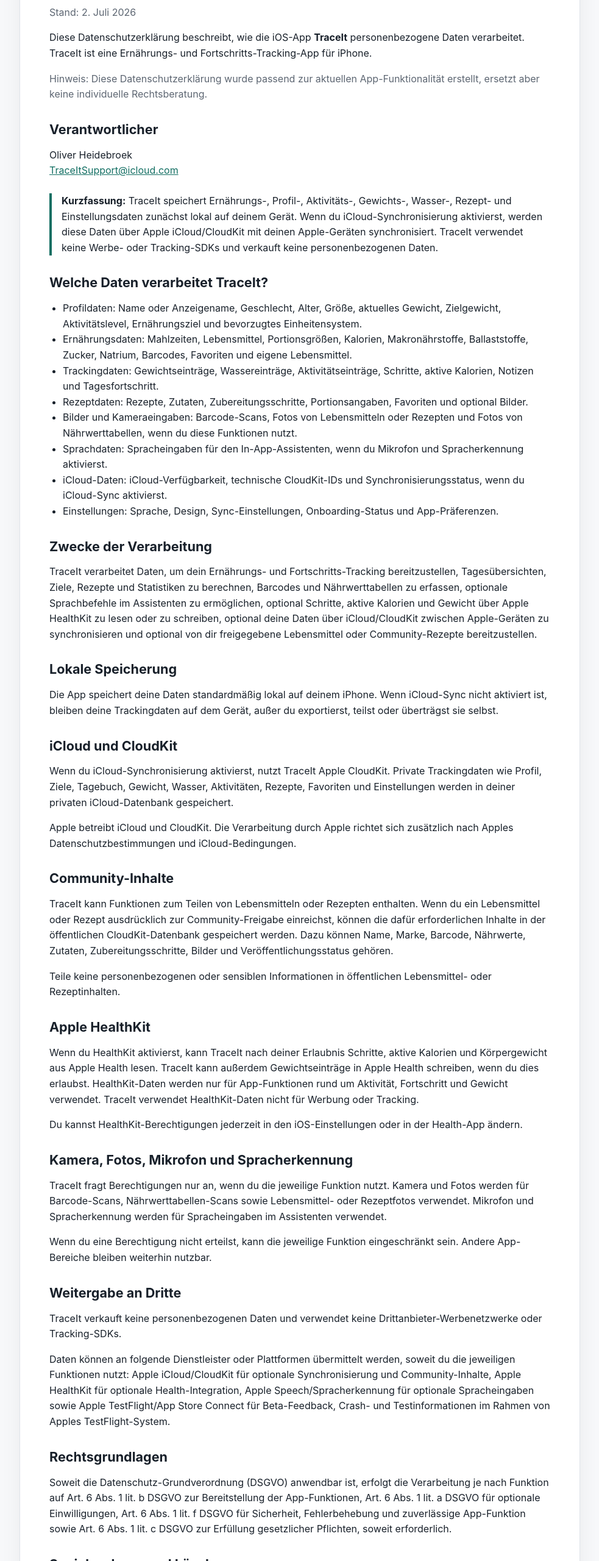
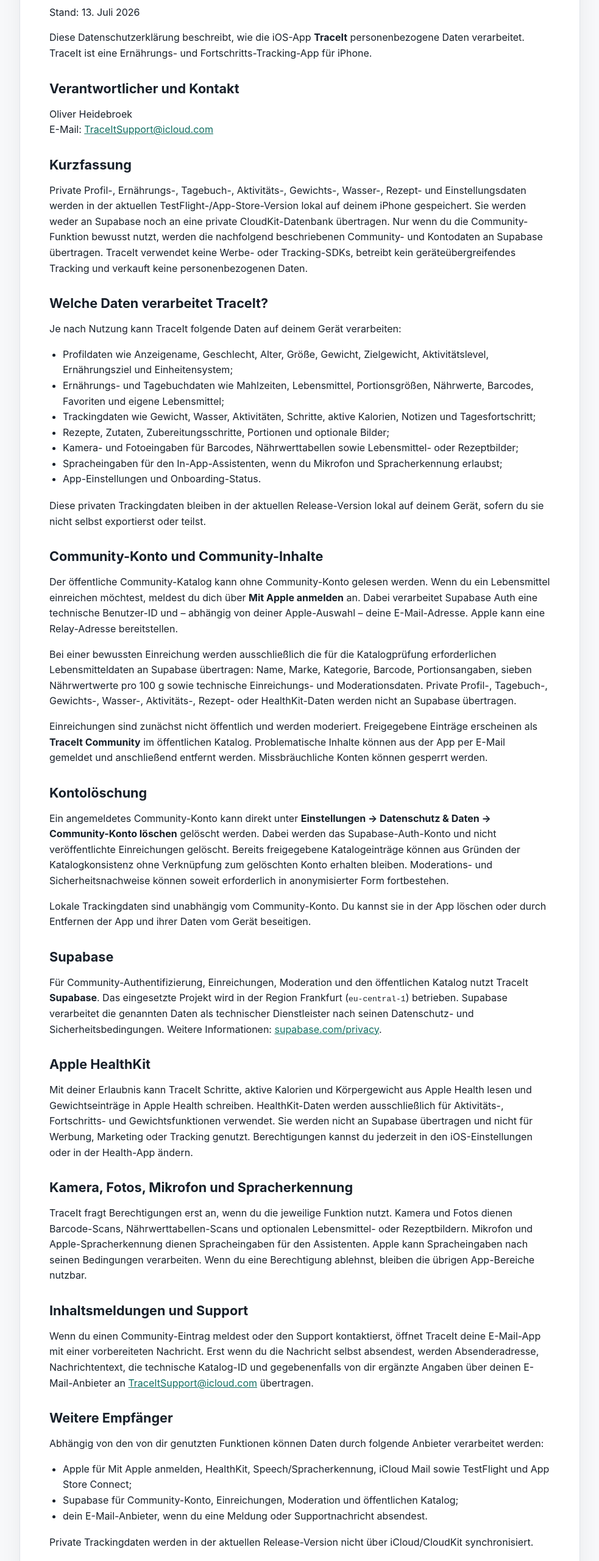
Before and after one commit to TurtlexCode/traceit-privacy, a plain HTML site: page index.html in a window 1280 px wide. Shown: the part 220-2780 px from the top of the page at 61% size, without its empty margins (148-1131 px from the left). Drawn offline with Linux system fonts and the light colour scheme.

Commit message:
docs: align privacy policy with TestFlight release

```diff
--- a/index.html
+++ b/index.html
@@ -102,124 +102,96 @@
   <main>
     <article>
 <h1>Datenschutzerklärung für TraceIt</h1>
-      <p class="meta">Stand: 2. Juli 2026</p>
+<p>Stand: 13. Juli 2026</p>
 <p>Diese Datenschutzerklärung beschreibt, wie die iOS-App <strong>TraceIt</strong> personenbezogene Daten verarbeitet. TraceIt ist eine Ernährungs- und Fortschritts-Tracking-App für iPhone.</p>
-      <p class="note">Hinweis: Diese Datenschutzerklärung wurde passend zur aktuellen App-Funktionalität erstellt, ersetzt aber keine individuelle Rechtsberatung.</p>
-
-      <h2>Verantwortlicher</h2>
-      <p>Oliver Heidebroek<br><a href="mailto:TraceItSupport@icloud.com">TraceItSupport@icloud.com</a></p>
-
-      <div class="summary">
-        <p><strong>Kurzfassung:</strong> TraceIt speichert Ernährungs-, Profil-, Aktivitäts-, Gewichts-, Wasser-, Rezept- und Einstellungsdaten zunächst lokal auf deinem Gerät. Wenn du iCloud-Synchronisierung aktivierst, werden diese Daten über Apple iCloud/CloudKit mit deinen Apple-Geräten synchronisiert. TraceIt verwendet keine Werbe- oder Tracking-SDKs und verkauft keine personenbezogenen Daten.</p>
-      </div>
-
+<h2>Verantwortlicher und Kontakt</h2>
+<p>Oliver Heidebroek<br />
+E-Mail: <a href="mailto:TraceItSupport@icloud.com">TraceItSupport@icloud.com</a></p>
+<h2>Kurzfassung</h2>
+<p>Private Profil-, Ernährungs-, Tagebuch-, Aktivitäts-, Gewichts-, Wasser-, Rezept- und Einstellungsdaten werden in der aktuellen TestFlight-/App-Store-Version lokal auf deinem iPhone gespeichert. Sie werden weder an Supabase noch an eine private CloudKit-Datenbank übertragen. Nur wenn du die Community-Funktion bewusst nutzt, werden die nachfolgend beschriebenen Community- und Kontodaten an Supabase übertragen. TraceIt verwendet keine Werbe- oder Tracking-SDKs, betreibt kein geräteübergreifendes Tracking und verkauft keine personenbezogenen Daten.</p>
 <h2>Welche Daten verarbeitet TraceIt?</h2>
+<p>Je nach Nutzung kann TraceIt folgende Daten auf deinem Gerät verarbeiten:</p>
 <ul>
-        <li>Profildaten: Name oder Anzeigename, Geschlecht, Alter, Größe, aktuelles Gewicht, Zielgewicht, Aktivitätslevel, Ernährungsziel und bevorzugtes Einheitensystem.</li>
-        <li>Ernährungsdaten: Mahlzeiten, Lebensmittel, Portionsgrößen, Kalorien, Makronährstoffe, Ballaststoffe, Zucker, Natrium, Barcodes, Favoriten und eigene Lebensmittel.</li>
-        <li>Trackingdaten: Gewichtseinträge, Wassereinträge, Aktivitätseinträge, Schritte, aktive Kalorien, Notizen und Tagesfortschritt.</li>
-        <li>Rezeptdaten: Rezepte, Zutaten, Zubereitungsschritte, Portionsangaben, Favoriten und optional Bilder.</li>
-        <li>Bilder und Kameraeingaben: Barcode-Scans, Fotos von Lebensmitteln oder Rezepten und Fotos von Nährwerttabellen, wenn du diese Funktionen nutzt.</li>
-        <li>Sprachdaten: Spracheingaben für den In-App-Assistenten, wenn du Mikrofon und Spracherkennung aktivierst.</li>
-        <li>iCloud-Daten: iCloud-Verfügbarkeit, technische CloudKit-IDs und Synchronisierungsstatus, wenn du iCloud-Sync aktivierst.</li>
-        <li>Einstellungen: Sprache, Design, Sync-Einstellungen, Onboarding-Status und App-Präferenzen.</li>
+<li>Profildaten wie Anzeigename, Geschlecht, Alter, Größe, Gewicht, Zielgewicht, Aktivitätslevel, Ernährungsziel und Einheitensystem;</li>
+<li>Ernährungs- und Tagebuchdaten wie Mahlzeiten, Lebensmittel, Portionsgrößen, Nährwerte, Barcodes, Favoriten und eigene Lebensmittel;</li>
+<li>Trackingdaten wie Gewicht, Wasser, Aktivitäten, Schritte, aktive Kalorien, Notizen und Tagesfortschritt;</li>
+<li>Rezepte, Zutaten, Zubereitungsschritte, Portionen und optionale Bilder;</li>
+<li>Kamera- und Fotoeingaben für Barcodes, Nährwerttabellen sowie Lebensmittel- oder Rezeptbilder;</li>
+<li>Spracheingaben für den In-App-Assistenten, wenn du Mikrofon und Spracherkennung erlaubst;</li>
+<li>App-Einstellungen und Onboarding-Status.</li>
 </ul>
-
-      <h2>Zwecke der Verarbeitung</h2>
-      <p>TraceIt verarbeitet Daten, um dein Ernährungs- und Fortschritts-Tracking bereitzustellen, Tagesübersichten, Ziele, Rezepte und Statistiken zu berechnen, Barcodes und Nährwerttabellen zu erfassen, optionale Sprachbefehle im Assistenten zu ermöglichen, optional Schritte, aktive Kalorien und Gewicht über Apple HealthKit zu lesen oder zu schreiben, optional deine Daten über iCloud/CloudKit zwischen Apple-Geräten zu synchronisieren und optional von dir freigegebene Lebensmittel oder Community-Rezepte bereitzustellen.</p>
-
-      <h2>Lokale Speicherung</h2>
-      <p>Die App speichert deine Daten standardmäßig lokal auf deinem iPhone. Wenn iCloud-Sync nicht aktiviert ist, bleiben deine Trackingdaten auf dem Gerät, außer du exportierst, teilst oder überträgst sie selbst.</p>
-
-      <h2>iCloud und CloudKit</h2>
-      <p>Wenn du iCloud-Synchronisierung aktivierst, nutzt TraceIt Apple CloudKit. Private Trackingdaten wie Profil, Ziele, Tagebuch, Gewicht, Wasser, Aktivitäten, Rezepte, Favoriten und Einstellungen werden in deiner privaten iCloud-Datenbank gespeichert.</p>
-      <p>Apple betreibt iCloud und CloudKit. Die Verarbeitung durch Apple richtet sich zusätzlich nach Apples Datenschutzbestimmungen und iCloud-Bedingungen.</p>
-
-      <h2>Community-Inhalte</h2>
-      <p>TraceIt kann Funktionen zum Teilen von Lebensmitteln oder Rezepten enthalten. Wenn du ein Lebensmittel oder Rezept ausdrücklich zur Community-Freigabe einreichst, können die dafür erforderlichen Inhalte in der öffentlichen CloudKit-Datenbank gespeichert werden. Dazu können Name, Marke, Barcode, Nährwerte, Zutaten, Zubereitungsschritte, Bilder und Veröffentlichungsstatus gehören.</p>
-      <p>Teile keine personenbezogenen oder sensiblen Informationen in öffentlichen Lebensmittel- oder Rezeptinhalten.</p>
-
+<p>Diese privaten Trackingdaten bleiben in der aktuellen Release-Version lokal auf deinem Gerät, sofern du sie nicht selbst exportierst oder teilst.</p>
+<h2>Community-Konto und Community-Inhalte</h2>
+<p>Der öffentliche Community-Katalog kann ohne Community-Konto gelesen werden. Wenn du ein Lebensmittel einreichen möchtest, meldest du dich über <strong>Mit Apple anmelden</strong> an. Dabei verarbeitet Supabase Auth eine technische Benutzer-ID und – abhängig von deiner Apple-Auswahl – deine E-Mail-Adresse. Apple kann eine Relay-Adresse bereitstellen.</p>
+<p>Bei einer bewussten Einreichung werden ausschließlich die für die Katalogprüfung erforderlichen Lebensmitteldaten an Supabase übertragen: Name, Marke, Kategorie, Barcode, Portionsangaben, sieben Nährwertwerte pro 100 g sowie technische Einreichungs- und Moderationsdaten. Private Profil-, Tagebuch-, Gewichts-, Wasser-, Aktivitäts-, Rezept- oder HealthKit-Daten werden nicht an Supabase übertragen.</p>
+<p>Einreichungen sind zunächst nicht öffentlich und werden moderiert. Freigegebene Einträge erscheinen als <strong>TraceIt Community</strong> im öffentlichen Katalog. Problematische Inhalte können aus der App per E-Mail gemeldet und anschließend entfernt werden. Missbräuchliche Konten können gesperrt werden.</p>
+<h2>Kontolöschung</h2>
+<p>Ein angemeldetes Community-Konto kann direkt unter <strong>Einstellungen → Datenschutz &amp; Daten → Community-Konto löschen</strong> gelöscht werden. Dabei werden das Supabase-Auth-Konto und nicht veröffentlichte Einreichungen gelöscht. Bereits freigegebene Katalogeinträge können aus Gründen der Katalogkonsistenz ohne Verknüpfung zum gelöschten Konto erhalten bleiben. Moderations- und Sicherheitsnachweise können soweit erforderlich in anonymisierter Form fortbestehen.</p>
+<p>Lokale Trackingdaten sind unabhängig vom Community-Konto. Du kannst sie in der App löschen oder durch Entfernen der App und ihrer Daten vom Gerät beseitigen.</p>
+<h2>Supabase</h2>
+<p>Für Community-Authentifizierung, Einreichungen, Moderation und den öffentlichen Katalog nutzt TraceIt <strong>Supabase</strong>. Das eingesetzte Projekt wird in der Region Frankfurt (<code>eu-central-1</code>) betrieben. Supabase verarbeitet die genannten Daten als technischer Dienstleister nach seinen Datenschutz- und Sicherheitsbedingungen. Weitere Informationen: <a href="https://supabase.com/privacy">supabase.com/privacy</a>.</p>
 <h2>Apple HealthKit</h2>
-      <p>Wenn du HealthKit aktivierst, kann TraceIt nach deiner Erlaubnis Schritte, aktive Kalorien und Körpergewicht aus Apple Health lesen. TraceIt kann außerdem Gewichtseinträge in Apple Health schreiben, wenn du dies erlaubst. HealthKit-Daten werden nur für App-Funktionen rund um Aktivität, Fortschritt und Gewicht verwendet. TraceIt verwendet HealthKit-Daten nicht für Werbung oder Tracking.</p>
-      <p>Du kannst HealthKit-Berechtigungen jederzeit in den iOS-Einstellungen oder in der Health-App ändern.</p>
-
+<p>Mit deiner Erlaubnis kann TraceIt Schritte, aktive Kalorien und Körpergewicht aus Apple Health lesen und Gewichtseinträge in Apple Health schreiben. HealthKit-Daten werden ausschließlich für Aktivitäts-, Fortschritts- und Gewichtsfunktionen verwendet. Sie werden nicht an Supabase übertragen und nicht für Werbung, Marketing oder Tracking genutzt. Berechtigungen kannst du jederzeit in den iOS-Einstellungen oder in der Health-App ändern.</p>
 <h2>Kamera, Fotos, Mikrofon und Spracherkennung</h2>
-      <p>TraceIt fragt Berechtigungen nur an, wenn du die jeweilige Funktion nutzt. Kamera und Fotos werden für Barcode-Scans, Nährwerttabellen-Scans sowie Lebensmittel- oder Rezeptfotos verwendet. Mikrofon und Spracherkennung werden für Spracheingaben im Assistenten verwendet.</p>
-      <p>Wenn du eine Berechtigung nicht erteilst, kann die jeweilige Funktion eingeschränkt sein. Andere App-Bereiche bleiben weiterhin nutzbar.</p>
-
-      <h2>Weitergabe an Dritte</h2>
-      <p>TraceIt verkauft keine personenbezogenen Daten und verwendet keine Drittanbieter-Werbenetzwerke oder Tracking-SDKs.</p>
-      <p>Daten können an folgende Dienstleister oder Plattformen übermittelt werden, soweit du die jeweiligen Funktionen nutzt: Apple iCloud/CloudKit für optionale Synchronisierung und Community-Inhalte, Apple HealthKit für optionale Health-Integration, Apple Speech/Spracherkennung für optionale Spracheingaben sowie Apple TestFlight/App Store Connect für Beta-Feedback, Crash- und Testinformationen im Rahmen von Apples TestFlight-System.</p>
-
+<p>TraceIt fragt Berechtigungen erst an, wenn du die jeweilige Funktion nutzt. Kamera und Fotos dienen Barcode-Scans, Nährwerttabellen-Scans und optionalen Lebensmittel- oder Rezeptbildern. Mikrofon und Apple-Spracherkennung dienen Spracheingaben für den Assistenten. Apple kann Spracheingaben nach seinen Bedingungen verarbeiten. Wenn du eine Berechtigung ablehnst, bleiben die übrigen App-Bereiche nutzbar.</p>
+<h2>Inhaltsmeldungen und Support</h2>
+<p>Wenn du einen Community-Eintrag meldest oder den Support kontaktierst, öffnet TraceIt deine E-Mail-App mit einer vorbereiteten Nachricht. Erst wenn du die Nachricht selbst absendest, werden Absenderadresse, Nachrichtentext, die technische Katalog-ID und gegebenenfalls von dir ergänzte Angaben über deinen E-Mail-Anbieter an <a href="mailto:TraceItSupport@icloud.com">TraceItSupport@icloud.com</a> übertragen.</p>
+<h2>Weitere Empfänger</h2>
+<p>Abhängig von den von dir genutzten Funktionen können Daten durch folgende Anbieter verarbeitet werden:</p>
+<ul>
+<li>Apple für Mit Apple anmelden, HealthKit, Speech/Spracherkennung, iCloud Mail sowie TestFlight und App Store Connect;</li>
+<li>Supabase für Community-Konto, Einreichungen, Moderation und öffentlichen Katalog;</li>
+<li>dein E-Mail-Anbieter, wenn du eine Meldung oder Supportnachricht absendest.</li>
+</ul>
+<p>Private Trackingdaten werden in der aktuellen Release-Version nicht über iCloud/CloudKit synchronisiert.</p>
 <h2>Rechtsgrundlagen</h2>
-      <p>Soweit die Datenschutz-Grundverordnung (DSGVO) anwendbar ist, erfolgt die Verarbeitung je nach Funktion auf Art. 6 Abs. 1 lit. b DSGVO zur Bereitstellung der App-Funktionen, Art. 6 Abs. 1 lit. a DSGVO für optionale Einwilligungen, Art. 6 Abs. 1 lit. f DSGVO für Sicherheit, Fehlerbehebung und zuverlässige App-Funktion sowie Art. 6 Abs. 1 lit. c DSGVO zur Erfüllung gesetzlicher Pflichten, soweit erforderlich.</p>
-
-      <h2>Speicherdauer und Löschung</h2>
-      <p>Lokale Daten bleiben gespeichert, bis du sie in der App löschst, die App zurücksetzt oder die App vom Gerät entfernst.</p>
-      <p>iCloud-Daten bleiben gespeichert, solange iCloud-Sync aktiv ist oder bis du sie in der App oder über iCloud-Funktionen löschst. Öffentliche Community-Inhalte können sichtbar bleiben, bis sie gelöscht, entfernt oder moderiert werden.</p>
-
+<p>Soweit die DSGVO anwendbar ist, erfolgt die Verarbeitung insbesondere zur Bereitstellung gewünschter App- und Community-Funktionen (Art. 6 Abs. 1 lit. b DSGVO), aufgrund deiner Einwilligung bei optionalen Berechtigungen (Art. 6 Abs. 1 lit. a DSGVO), aufgrund berechtigter Interessen an Sicherheit, Moderation, Missbrauchsverhinderung und zuverlässigem Betrieb (Art. 6 Abs. 1 lit. f DSGVO) sowie zur Erfüllung gesetzlicher Pflichten (Art. 6 Abs. 1 lit. c DSGVO).</p>
+<h2>Speicherdauer</h2>
+<p>Lokale Daten bleiben gespeichert, bis du sie in der App löschst, die App zurücksetzt oder App und Daten vom Gerät entfernst. Community-Kontodaten und nicht veröffentlichte Einreichungen werden bei der In-App-Kontolöschung gelöscht. Freigegebene, vom Konto getrennte Katalogdaten bleiben bis zur Entfernung oder Moderation verfügbar. Support-E-Mails und notwendige Moderationsnachweise werden nur so lange gespeichert, wie sie für Bearbeitung, Sicherheit oder gesetzliche Pflichten erforderlich sind.</p>
 <h2>Deine Rechte</h2>
-      <p>Soweit anwendbar, hast du das Recht auf Auskunft, Berichtigung, Löschung, Einschränkung der Verarbeitung, Datenübertragbarkeit, Widerspruch, Widerruf erteilter Einwilligungen mit Wirkung für die Zukunft und Beschwerde bei einer Datenschutzaufsichtsbehörde.</p>
-      <p>Zur Ausübung deiner Rechte kontaktiere uns unter: <a href="mailto:TraceItSupport@icloud.com">TraceItSupport@icloud.com</a></p>
-
+<p>Soweit anwendbar, hast du insbesondere Rechte auf Auskunft, Berichtigung, Löschung, Einschränkung, Datenübertragbarkeit, Widerspruch, Widerruf einer Einwilligung für die Zukunft und Beschwerde bei einer Datenschutzaufsichtsbehörde. Kontaktiere dafür <a href="mailto:TraceItSupport@icloud.com">TraceItSupport@icloud.com</a>.</p>
 <h2>Kinder</h2>
-      <p>TraceIt richtet sich nicht gezielt an Kinder. Wenn du glaubst, dass ein Kind personenbezogene Daten ohne erforderliche Zustimmung bereitgestellt hat, kontaktiere uns bitte.</p>
-
+<p>TraceIt richtet sich nicht gezielt an Kinder. Wenn du glaubst, dass ein Kind ohne erforderliche Zustimmung personenbezogene Daten bereitgestellt hat, kontaktiere uns bitte.</p>
 <h2>Änderungen</h2>
-      <p>Diese Datenschutzerklärung kann aktualisiert werden, wenn sich Funktionen, Datenverarbeitung oder rechtliche Anforderungen ändern. Die aktuelle Version wird auf dieser Seite veröffentlicht.</p>
-
-      <hr class="divider">
-
+<p>Diese Datenschutzerklärung kann bei Änderungen der App, der Datenverarbeitung oder rechtlicher Anforderungen aktualisiert werden. Die aktuelle Version wird unter dieser URL veröffentlicht.</p>
+<hr />
 <h1>Privacy Policy for TraceIt</h1>
-      <p class="meta">Last updated: July 2, 2026</p>
+<p>Last updated: July 13, 2026</p>
 <p>This Privacy Policy explains how the iOS app <strong>TraceIt</strong> processes personal data. TraceIt is a nutrition and progress tracking app for iPhone.</p>
-      <p class="note">This policy is based on the current app functionality and is not a substitute for individual legal advice.</p>
-
-      <h2>Controller</h2>
-      <p>Oliver Heidebroek<br><a href="mailto:TraceItSupport@icloud.com">TraceItSupport@icloud.com</a></p>
-
+<h2>Controller and Contact</h2>
+<p>Oliver Heidebroek<br />
+Email: <a href="mailto:TraceItSupport@icloud.com">TraceItSupport@icloud.com</a></p>
 <h2>Summary</h2>
-      <p>TraceIt stores nutrition, profile, activity, weight, water, recipe, and settings data locally on your device by default. If you enable iCloud sync, this data is synchronized across your Apple devices using Apple iCloud/CloudKit. TraceIt does not use advertising or tracking SDKs and does not sell personal data.</p>
-
-      <h2>Data Processed</h2>
-      <p>Depending on your use of the app, TraceIt may process profile data, nutrition data, tracking data, recipe data, camera and photo inputs, speech input, iCloud availability and sync status, and app settings.</p>
-
-      <h2>Purposes</h2>
-      <p>TraceIt processes data to provide nutrition tracking, progress tracking, recipes, statistics, barcode and nutrition label scanning, optional speech commands, optional Apple Health integration, optional iCloud sync, and optional community food or recipe sharing.</p>
-
-      <h2>Local Storage</h2>
-      <p>By default, your data is stored locally on your iPhone. If iCloud sync is not enabled, your tracking data remains on the device unless you export, share, or transfer it yourself.</p>
-
-      <h2>iCloud and CloudKit</h2>
-      <p>If you enable iCloud sync, TraceIt uses Apple CloudKit. Private tracking data such as profile, goals, diary, weight, water, activities, recipes, favorites, and settings are stored in your private iCloud database. Apple's privacy policy and iCloud terms also apply.</p>
-
-      <h2>Community Content</h2>
-      <p>If you explicitly submit a food or recipe for community sharing, the required content may be stored in the public CloudKit database. Do not include personal or sensitive information in public food or recipe content.</p>
-
+<p>In the current TestFlight/App Store release, private profile, nutrition, diary, activity, weight, water, recipe, and settings data is stored locally on your iPhone. It is not uploaded to Supabase or to a private CloudKit database. Only when you intentionally use Community features is the Community and account data described below transferred to Supabase. TraceIt does not use advertising or tracking SDKs, does not track users across apps or websites, and does not sell personal data.</p>
+<h2>Data Processed on Your Device</h2>
+<p>Depending on your use, TraceIt may process profile data, nutrition and diary data, tracking entries, recipes, optional images, camera input, speech input, app settings, and onboarding status on your device. This private tracking data remains local in the current release unless you choose to export or share it yourself.</p>
+<h2>Community Account and Content</h2>
+<p>You may read the public Community catalog without a Community account. To submit a food, you sign in with <strong>Sign in with Apple</strong>. Supabase Auth then processes a technical user identifier and, depending on your Apple choice, your email address. Apple may provide a private relay address.</p>
+<p>An intentional submission sends only the food data needed for catalog review to Supabase: name, brand, category, barcode, serving information, seven nutrition values per 100 g, and technical submission and moderation metadata. Private profile, diary, weight, water, activity, recipe, or HealthKit data is not sent to Supabase.</p>
+<p>Submissions are not public until moderated. Approved items appear as <strong>TraceIt Community</strong> in the public catalog. Users can report problematic content by email from the app, moderators can remove content, and abusive accounts can be blocked.</p>
+<h2>Account Deletion</h2>
+<p>A signed-in Community account can be deleted directly under <strong>Settings → Privacy &amp; Data → Delete Community Account</strong>. This deletes the Supabase Auth account and unpublished submissions. Approved catalog entries may remain without any link to the deleted account to preserve catalog integrity. Moderation and security records may remain in anonymized form where necessary.</p>
+<p>Local tracking data is independent of the Community account. You can delete it in the app or by removing the app and its data from your device.</p>
+<h2>Supabase</h2>
+<p>TraceIt uses <strong>Supabase</strong> for Community authentication, submissions, moderation, and the public catalog. The project is hosted in the Frankfurt (<code>eu-central-1</code>) region. Supabase processes the described data as a technical service provider under its privacy and security terms. See <a href="https://supabase.com/privacy">supabase.com/privacy</a>.</p>
 <h2>Apple HealthKit</h2>
-      <p>With your permission, TraceIt may read steps, active calories, and body weight from Apple Health and may write body weight entries to Apple Health. HealthKit data is used only for activity, progress, and weight features. TraceIt does not use HealthKit data for advertising or tracking.</p>
-
+<p>With your permission, TraceIt may read steps, active calories, and body weight from Apple Health and may write body-weight entries to Apple Health. HealthKit data is used only for activity, progress, and weight features. It is not sent to Supabase and is not used for advertising, marketing, or tracking. You can change permissions at any time in iOS Settings or the Health app.</p>
 <h2>Camera, Photos, Microphone, and Speech Recognition</h2>
-      <p>TraceIt requests permissions only when needed for barcode scanning, nutrition label scanning, food or recipe photos, and voice input for the assistant. If you deny a permission, the related feature may be limited, but other parts of the app remain usable.</p>
-
-      <h2>Sharing with Third Parties</h2>
-      <p>TraceIt does not sell personal data and does not use third-party advertising networks or tracking SDKs. Data may be processed by Apple services such as iCloud/CloudKit, HealthKit, Speech, TestFlight, and App Store Connect when you use the related features.</p>
-
+<p>TraceIt asks for permissions only when you use the related feature. Camera and photos support barcode scans, nutrition-label scans, and optional food or recipe images. Microphone and Apple Speech Recognition support voice input for the assistant. Apple may process speech input under its terms. Denying a permission does not prevent use of unrelated app features.</p>
+<h2>Content Reports and Support</h2>
+<p>When you report a Community item or contact support, TraceIt opens your email app with a prepared message. Only if you send it yourself are your sender address, message, technical catalog ID, and any information you add transmitted through your email provider to <a href="mailto:TraceItSupport@icloud.com">TraceItSupport@icloud.com</a>.</p>
+<h2>Other Recipients</h2>
+<p>Depending on the features you use, data may be processed by Apple for Sign in with Apple, HealthKit, Speech Recognition, iCloud Mail, TestFlight, and App Store Connect; by Supabase for the Community account, submissions, moderation, and public catalog; and by your email provider when you send a report or support message. Private tracking data is not synchronized through iCloud/CloudKit in the current release.</p>
 <h2>Legal Bases</h2>
-      <p>Where the GDPR applies, processing may be based on Art. 6(1)(b) GDPR for requested app functionality, Art. 6(1)(a) GDPR for optional permissions, Art. 6(1)(f) GDPR for security and reliable app operation, and Art. 6(1)(c) GDPR for legal obligations where required.</p>
-
-      <h2>Retention and Deletion</h2>
-      <p>Local data remains stored until you delete it in the app, reset the app, or remove the app from your device. iCloud data remains stored while iCloud sync is enabled or until you delete it in the app or through iCloud features. Public community content may remain visible until deleted, removed, or moderated.</p>
-
+<p>Where the GDPR applies, processing may be based on providing requested app and Community functions (Art. 6(1)(b)), consent for optional permissions (Art. 6(1)(a)), legitimate interests in security, moderation, abuse prevention, and reliable operation (Art. 6(1)(f)), and compliance with legal obligations (Art. 6(1)(c)).</p>
+<h2>Retention</h2>
+<p>Local data remains until you delete it in the app, reset the app, or remove the app and its data. Community account data and unpublished submissions are deleted through in-app account deletion. Approved, de-linked catalog data remains available until removed or moderated. Support emails and necessary moderation records are retained only as long as needed for handling, security, or legal obligations.</p>
 <h2>Your Rights</h2>
-      <p>Where applicable, you may have rights to access, correct, delete, restrict, transfer, or object to processing of your personal data, withdraw consent for the future, and lodge a complaint with a data protection authority.</p>
-      <p>To exercise your rights, contact: <a href="mailto:TraceItSupport@icloud.com">TraceItSupport@icloud.com</a></p>
-
+<p>Where applicable, you may have rights to access, correct, delete, restrict, transfer, or object to processing, withdraw consent for the future, and lodge a complaint with a data protection authority. Contact <a href="mailto:TraceItSupport@icloud.com">TraceItSupport@icloud.com</a>.</p>
 <h2>Children</h2>
-      <p>TraceIt is not directed specifically at children. If you believe a child has provided personal data without required consent, please contact us.</p>
-
+<p>TraceIt is not directed specifically at children. If you believe a child provided personal data without required consent, please contact us.</p>
 <h2>Changes</h2>
-      <p>This Privacy Policy may be updated when app features, data processing, or legal requirements change. The current version is published on this page.</p>
+<p>This Privacy Policy may be updated when app functionality, processing, or legal requirements change. The current version is published at this URL.</p>
     </article>
   </main>
 </body>
```
Also changed, not shown: 1 other file. Lines whose indentation alone changed are shown as unchanged.
